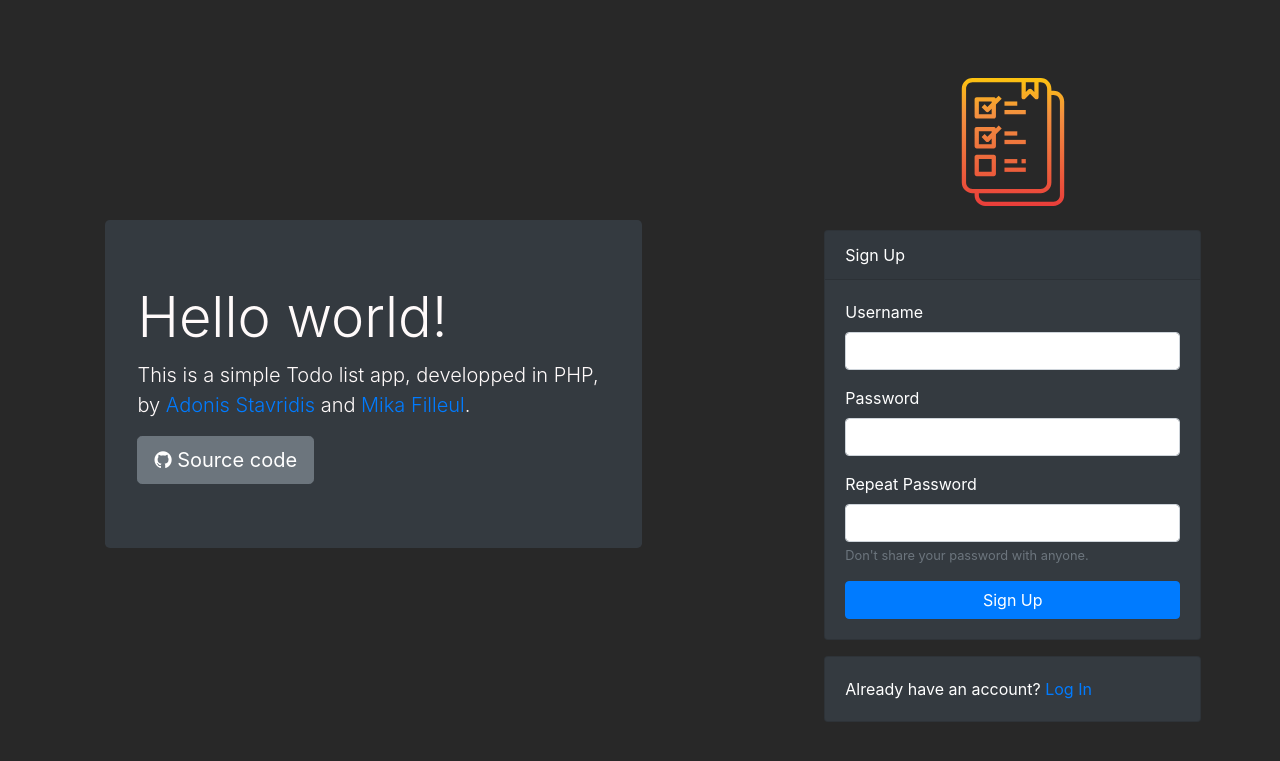
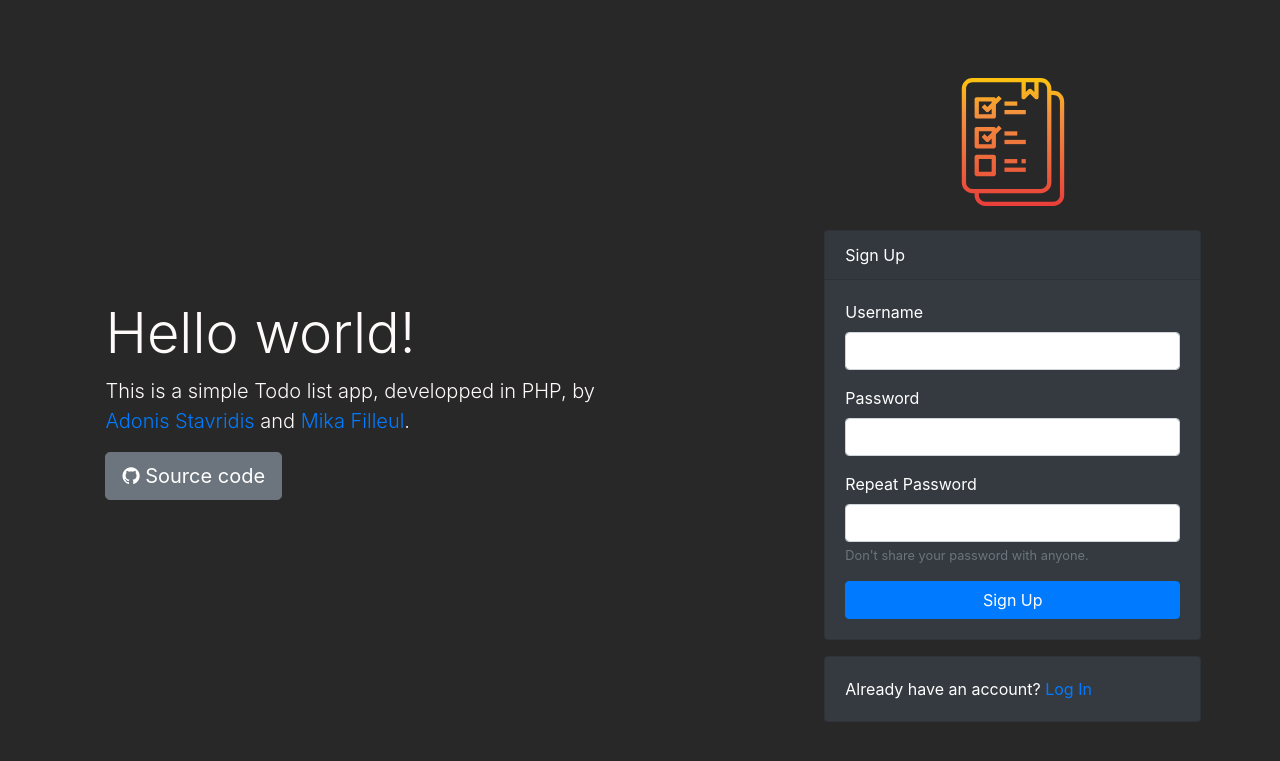
Before and after one commit to MikaFilleul/Todo-list, a PHP site: template app/view/page/signup.twig in a window 1280 px wide. Shown: the top 761 px of the page. Run offline with PHP 8.4, Linux system fonts and the light colour scheme; the template is opened without the code that fills it, so the values that code supplies are empty; some libraries are stand-ins or nearby versions.

Commit message:
remove login jumbotron

```diff
--- a/app/view/page/login.twig
+++ b/app/view/page/login.twig
@@ -6,7 +6,7 @@
 <div class="row h-100">
   <div class="col-sm-7">
     <div class="h-100 d-flex flex-column justify-content-center align-items-center">
-      <div class="jumbotron bg-dark div-w75">
+      <div class="div-w75">
         <h1 class="display-4">Hello world!</h1>
         <p class="lead">This is a simple Todo list app, developped in PHP, by <a
           href="https://github.com/Adonis-Stavridis"
```
